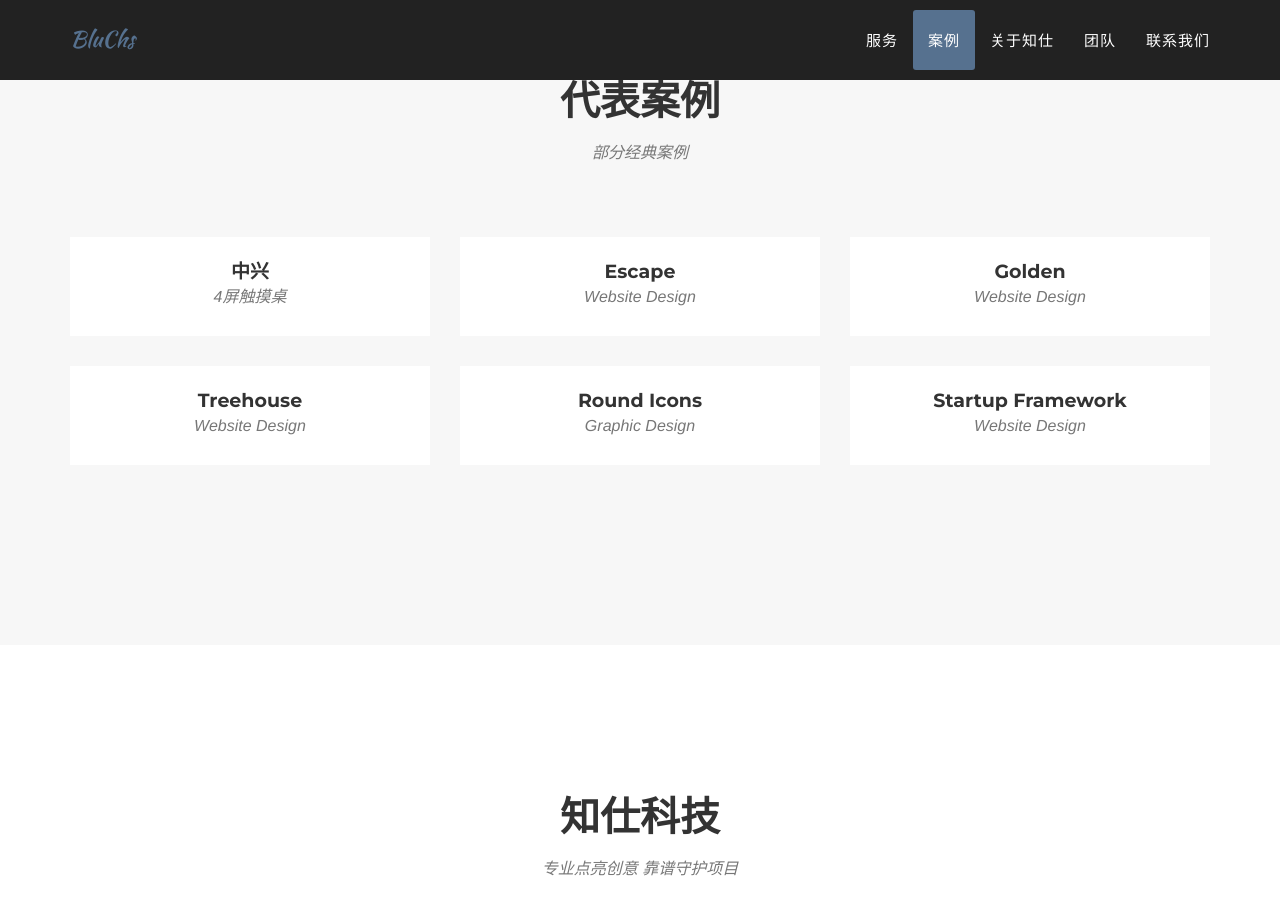
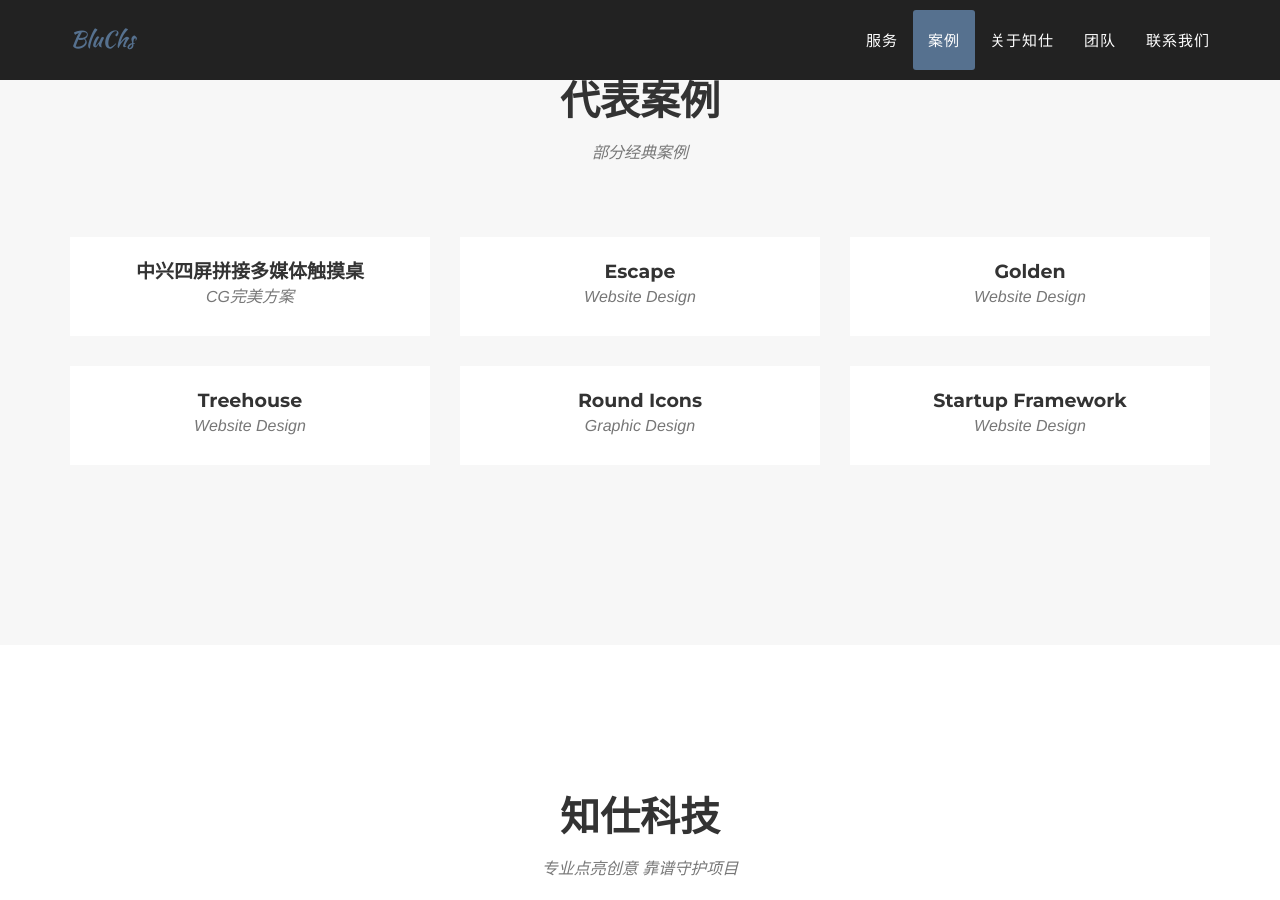
Before and after one commit to hahabafeite/hahabafeite.github.io, a Jekyll site: the page built from _posts/2014-07-18-project-1.markdown, in a window 1280 px wide and 900 px high, scrolled down 1541 px. Built offline with Jekyll 4.4.1, drawn with Linux system fonts in a browser that asks for light colours; some web fonts are replaced.

Commit message:
Update 2014-07-18-project-1.markdown

```diff
--- a/_posts/2014-07-18-project-1.markdown
+++ b/_posts/2014-07-18-project-1.markdown
@@ -1,9 +1,9 @@
 ---
-title: 中兴
-subtitle: 4屏触摸桌
+title: 中兴四屏拼接多媒体触摸桌
+subtitle: CG完美方案
 layout: default
 modal-id: 1
-date: 2014-07-18
+date: 2016-10-18
 img: dreams.png
 thumbnail: dreams-thumbnail.png
 alt: image-alt
```
